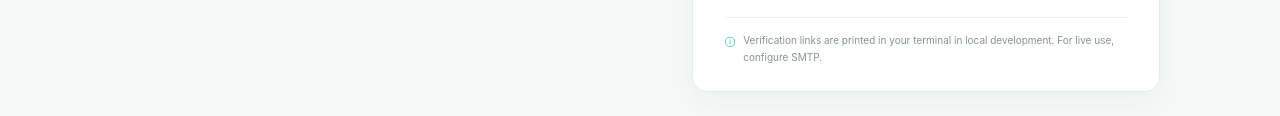
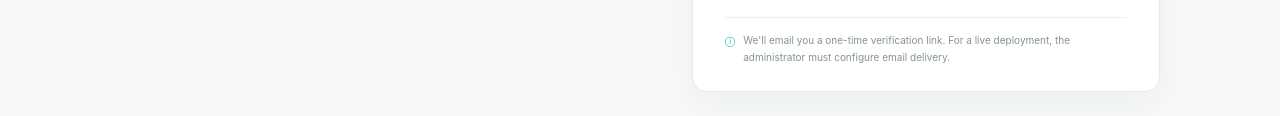
Before and after one commit to raaj-2222/testing1, a website: page public/index.html in a window 1280 px wide. Shown: the part 927-1043 px from the top of the page. Drawn offline with Linux system fonts and the light colour scheme; no server answers.

```diff
--- a/public/index.html
+++ b/public/index.html
@@ -43,7 +43,7 @@
             <div class="field"><label for="authEmail">College email</label><input id="authEmail" type="email" autocomplete="email" required placeholder="you@vjti.ac.in"></div>
             <div class="field"><label for="authPassword">Password</label><input id="authPassword" type="password" autocomplete="current-password" required minlength="10" placeholder="At least 10 characters"></div>
             <button id="authSubmit" type="submit" class="btn btn-primary btn-wide">Log in <span>→</span></button>
-          </form><button id="resendButton" type="button" class="text-action">Need a new verification link?</button><div class="auth-note"><span>ⓘ</span> Verification links are printed in your terminal in local development. For live use, configure SMTP.</div>
+          </form><button id="resendButton" type="button" class="text-action">Need a new verification link?</button><div class="auth-note"><span>ⓘ</span> We'll email you a one-time verification link. For a live deployment, the administrator must configure email delivery.</div>
         </div>
       </div>
       <div id="appView" class="hidden">
```
